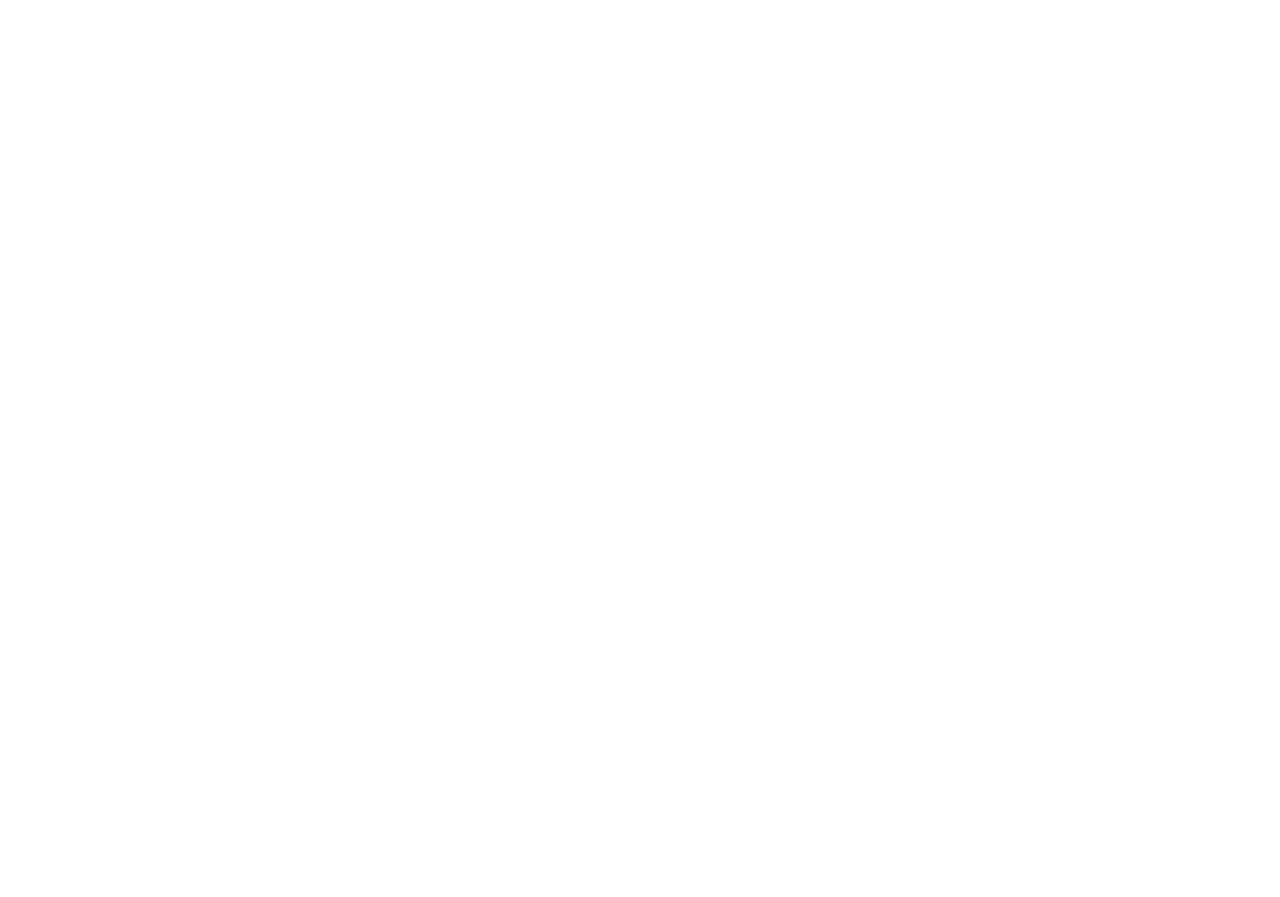
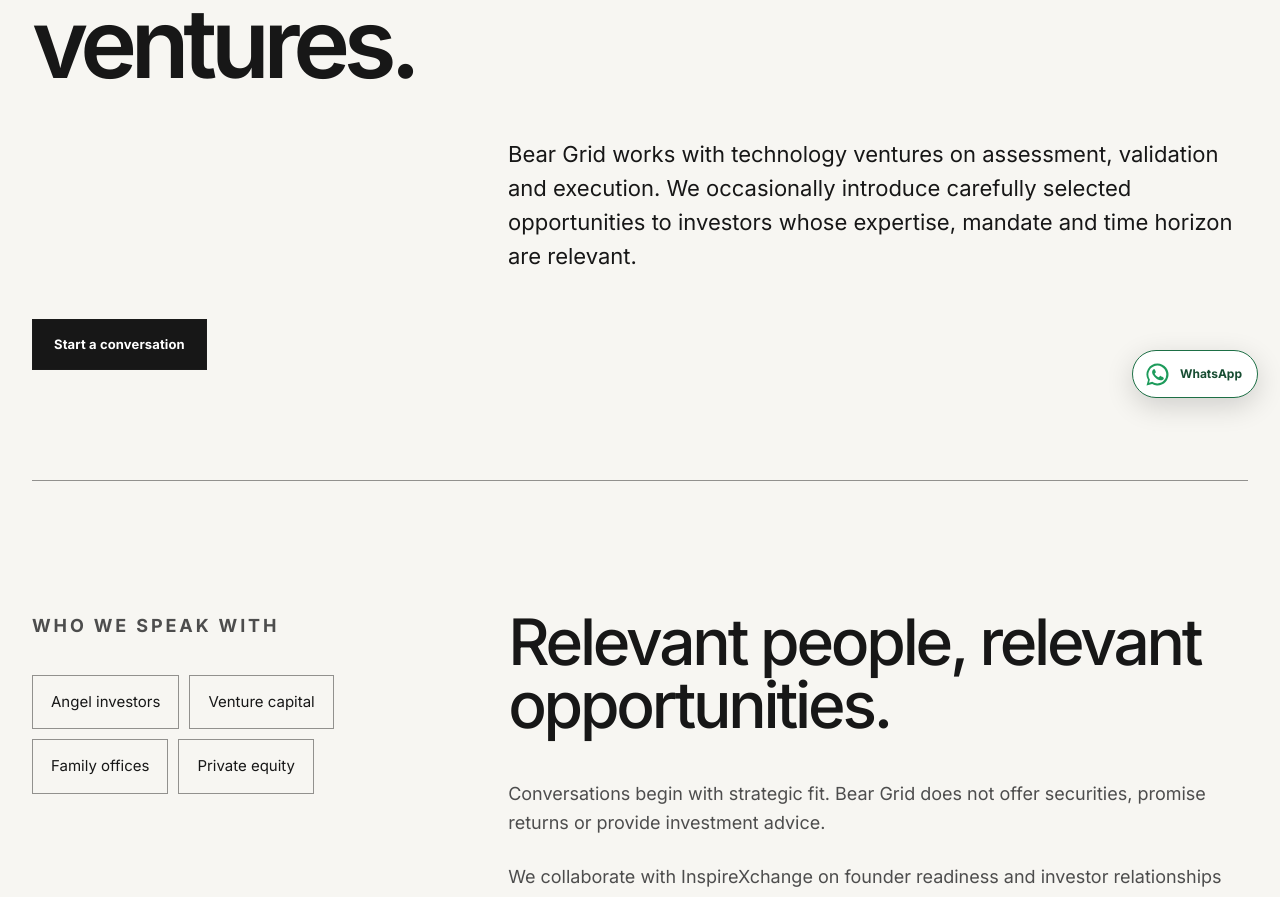
Before and after one commit to maninawild/beargrid-site, a Next.js app: page /investors in a window 1280 px wide. Before the commit this address had no page. Shown: the part 380-1277 px from the top of the page. Before the commit the page ends 800 px from the top, so only its background shows below. Built offline with nearby package versions, Linux system fonts and the light colour scheme.

Commit message:
Refine homepage and add investor relations page

```diff
--- a/src/app/globals.css
+++ b/src/app/globals.css
@@ -162,6 +162,7 @@
 .service-grid h3 { max-width: 480px; margin: 0 0 55px; font-size: 31px; font-weight: 520; letter-spacing: -.03em; }
 .service-grid p { max-width: 560px; margin: 0; font-size: 16px; line-height: 1.55; color: #4d4d4d; }
 .service-grid.compact article { min-height: 260px; }
+.service-cta { display: inline-flex; gap: 8px; margin-top: 30px; border-bottom: 1px solid #171717; padding-bottom: 4px; font-size: 13px; font-weight: 650; }
 .text-link { display: inline-block; margin-top: 45px; border-bottom: 1px solid #171717; padding-bottom: 5px; font-size: 14px; }
 .technology-band { display: grid; grid-template-columns: .72fr 1.28fr; gap: 50px; padding: 140px max(32px, calc((100% - 1320px) / 2)); background: #1c1c1b; color: #f6f4ee; }
 .technology-band h2 { max-width: 480px; margin-top: 28px; }
@@ -188,6 +189,12 @@
 .services-method { width: min(1320px, calc(100% - 64px)); margin: auto; display: grid; grid-template-columns: .72fr 1.28fr; padding: 40px 0 140px; }
 .services-method > div { max-width: 820px; }
 .services-method p { max-width: 700px; margin: 38px 0; font-size: 19px; line-height: 1.6; color: #4d4d4d; }
+.investor-hero .company-button { margin-top: 46px; }
+.investor-body { width: min(1320px, calc(100% - 64px)); margin: auto; display: grid; grid-template-columns: .72fr 1.28fr; gap: 60px; padding: 130px 0 150px; }
+.investor-body > div:last-child { max-width: 800px; }
+.investor-body h2 { margin: 0 0 42px; font-size: clamp(42px, 5vw, 72px); font-weight: 500; letter-spacing: -.05em; line-height: .98; }
+.investor-body p { margin: 0 0 24px; color: #4d4d4d; font-size: 18px; line-height: 1.65; }
+.investor-body .audience-list { margin-top: 34px; }
 .technology-intro { width: min(1320px, calc(100% - 64px)); margin: auto; display: grid; grid-template-columns: 1.35fr .65fr; gap: 100px; padding: 130px 0 100px; }
 .technology-intro h1 { max-width: 850px; margin: 38px 0 0; font-size: clamp(58px, 6.8vw, 100px); font-weight: 520; letter-spacing: -.06em; line-height: .92; }
 .technology-intro > div:last-child { align-self: end; }
@@ -237,6 +244,11 @@
   .inner-company-hero h1 { margin: 30px 0 38px; font-size: 53px; }
   .inner-company-hero > p { font-size: 18px; }
   .services-method { gap: 40px; padding-bottom: 90px; }
+  .ecosystem-section { padding: 85px 24px; }
+  .ecosystem-grid { grid-template-columns: 1fr 1fr; }
+  .ecosystem-mark { min-height: 120px; padding: 22px; }
+  .ecosystem-mark img { max-width: 135px; max-height: 58px; }
+  .investor-body { width: calc(100% - 48px); grid-template-columns: 1fr; gap: 70px; padding: 85px 0 100px; }
   .technology-intro { gap: 48px; padding: 80px 0 70px; }
   .technology-intro h1 { font-size: 50px; }
   .technology-visual { min-height: 430px; padding: 60px 20px; }
@@ -275,6 +287,15 @@
 .method-section > div { max-width: 820px; }
 .method-section h2 { margin: 0 0 45px; font-size: clamp(48px, 6vw, 86px); font-weight: 520; letter-spacing: -.06em; line-height: .95; }
 .method-section p { max-width: 740px; margin: 0 0 26px; color: #414141; font-size: 19px; line-height: 1.62; }
+.ecosystem-section { padding: 140px max(32px, calc((100% - 1320px) / 2)); border-bottom: 1px solid #cbc9c4; background: #f7f6f2; font-family: var(--font-inter), Arial, sans-serif; }
+.ecosystem-section .section-heading > div p { max-width: 650px; margin: 28px 0 0; color: #555; font-size: 16px; line-height: 1.6; }
+.ecosystem-grid { display: grid; grid-template-columns: repeat(3, 1fr); border-top: 1px solid #cbc9c4; border-left: 1px solid #cbc9c4; }
+.ecosystem-mark { min-height: 150px; display: flex; align-items: center; justify-content: center; border-right: 1px solid #cbc9c4; border-bottom: 1px solid #cbc9c4; padding: 30px; }
+.ecosystem-mark img { width: auto; max-width: 190px; max-height: 72px; object-fit: contain; filter: grayscale(1); }
+.ecosystem-wordmark { flex-wrap: wrap; gap: 0 6px; color: #202020; font-size: clamp(18px, 2vw, 27px); font-weight: 750; letter-spacing: -.03em; }
+.ecosystem-wordmark span { font-weight: 400; }
+.ecosystem-wordmark small { flex-basis: 100%; margin-top: 6px; text-align: center; font-size: 9px; font-weight: 600; letter-spacing: .16em; }
+.ecosystem-note { margin: 20px 0 0; color: #666; font-size: 11px; line-height: 1.5; }
 .faq-section { display: grid; grid-template-columns: .72fr 1.28fr; gap: 50px; }
 .faq-section .section-heading { display: block; margin: 0; }
 .faq-section .section-heading h2 { margin-top: 35px; }
@@ -372,3 +393,7 @@
   .whatsapp-float { right: 14px; bottom: 14px; padding-right: 11px; }
   .whatsapp-float span { position: absolute; width: 1px; height: 1px; overflow: hidden; clip: rect(0 0 0 0); }
 }
+
+@media (max-width: 520px) {
+  .ecosystem-grid { grid-template-columns: 1fr; }
+}
--- /dev/null
+++ b/src/app/investors/page.tsx
@@ -0,0 +1,70 @@
+import type { Metadata } from "next";
+import Link from "next/link";
+import { Eyebrow } from "@/components/CompanyPages";
+import { baseUrl } from "@/data/site";
+
+export const metadata: Metadata = {
+  title: "Investors | Bear Grid",
+  description:
+    "A relationship-led entry point for investors interested in carefully selected R&D and technology ventures.",
+  alternates: {
+    canonical: "/investors",
+  },
+  openGraph: {
+    type: "website",
+    title: "Investors | Bear Grid",
+    description:
+      "Connect with Bear Grid around ambitious R&D and technology ventures.",
+    url: `${baseUrl}/investors`,
+    images: ["/og.png"],
+  },
+};
+
+const investorTypes = [
+  "Angel investors",
+  "Venture capital",
+  "Family offices",
+  "Private equity",
+];
+
+export default function InvestorsPage() {
+  return (
+    <main className="company-main inner-company-page">
+      <section className="inner-company-hero investor-hero">
+        <Eyebrow>INVESTORS / SELECTED TECHNOLOGY VENTURES</Eyebrow>
+        <h1>Meet ambitious R&amp;D ventures.</h1>
+        <p>
+          Bear Grid works with technology ventures on assessment, validation and
+          execution. We occasionally introduce carefully selected opportunities
+          to investors whose expertise, mandate and time horizon are relevant.
+        </p>
+        <Link className="company-button dark" href="/contact?intent=investor">
+          Start a conversation
+        </Link>
+      </section>
+
+      <section className="investor-body">
+        <div>
+          <Eyebrow>WHO WE SPEAK WITH</Eyebrow>
+          <div className="audience-list">
+            {investorTypes.map((type) => <span key={type}>{type}</span>)}
+          </div>
+        </div>
+        <div>
+          <h2>Relevant people, relevant opportunities.</h2>
+          <p>
+            Conversations begin with strategic fit. Bear Grid does not offer
+            securities, promise returns or provide investment advice.
+          </p>
+          <p>
+            We collaborate with InspireXchange on founder readiness and
+            investor relationships within the Dutch startup ecosystem.
+          </p>
+          <Link className="text-link" href="/contact?intent=investor">
+            Start a conversation →
+          </Link>
+        </div>
+      </section>
+    </main>
+  );
+}
--- a/src/app/sitemap.ts
+++ b/src/app/sitemap.ts
@@ -2,7 +2,7 @@
 import { baseUrl, publicPages } from "@/data/site";
 
 export default function sitemap(): MetadataRoute.Sitemap {
-  const companyPages = ["/", "/contact", "/history", "/history/original-platform"].map((path) => ({
+  const companyPages = ["/", "/contact", "/investors", "/history", "/history/original-platform"].map((path) => ({
     url: new URL(path, baseUrl).toString(),
     lastModified: new Date("2026-07-31"),
     changeFrequency: "monthly" as const,
--- a/src/components/SiteShell.tsx
+++ b/src/components/SiteShell.tsx
@@ -7,10 +7,11 @@
 import { Header } from "@/components/Header";
 import { Footer } from "@/components/Footer";
 
-const modernRoutes = new Set(["/", "/services", "/history", "/contact"]);
+const modernRoutes = new Set(["/", "/services", "/investors", "/history", "/contact"]);
 const modernNav = [
   ["Home", "/"],
   ["Expertise", "/#expertise"],
+  ["Investors", "/investors"],
   ["History", "/history"],
   ["Contact", "/contact"],
 ] as const;
@@ -72,6 +73,7 @@
       </div>
       <div className="footer-links">
         <Link href="/#expertise">Expertise</Link>
+        <Link href="/investors">Investors</Link>
         <Link href="/history">History</Link>
         <Link href="/history/original-platform">Original platform</Link>
         <Link href="/contact">Contact</Link>
```
Also changed, not shown: src/components/CompanyPages.tsx (+33 -6 lines), 1 other file (tests, documents, lock files or other folders).
